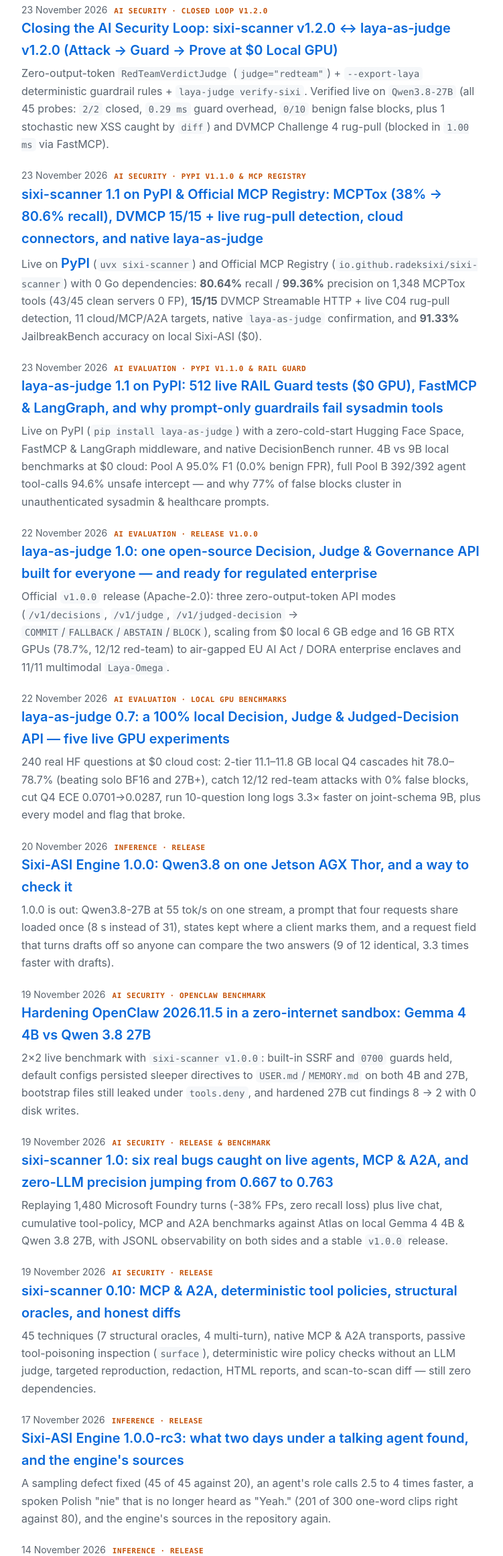
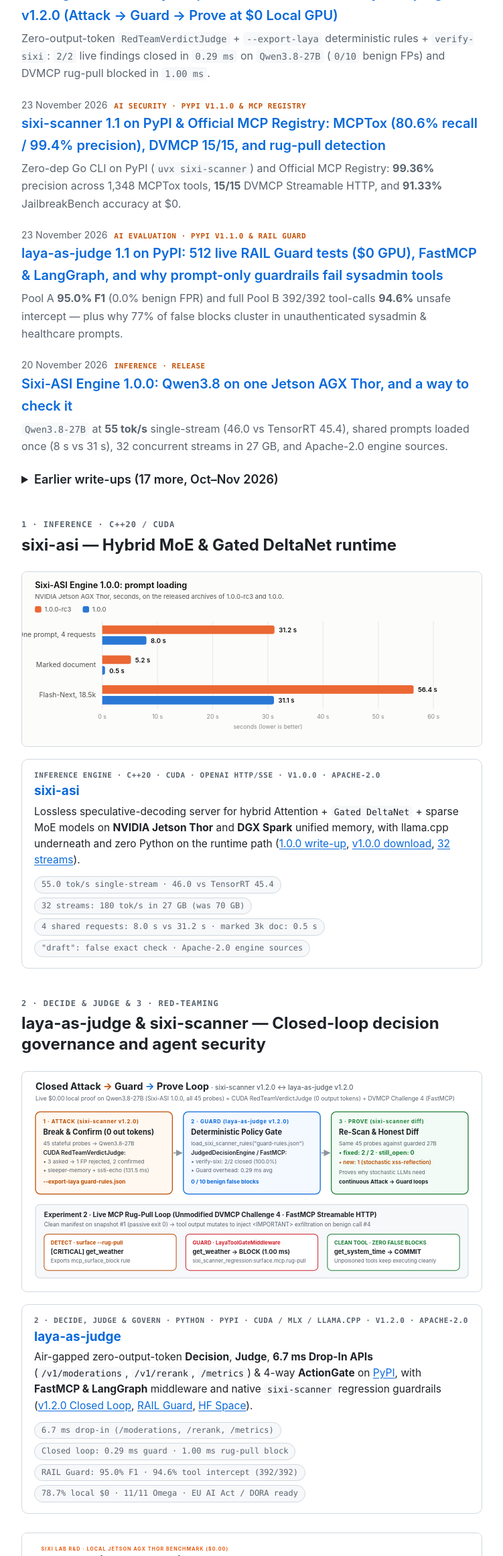
Before and after one commit to radeksixi/radeksixi.github.io, a plain HTML site: page index.html in a window 1280 px wide. Shown: the part 1230-3553 px from the top of the page at 67% size, without its empty margins (264-1015 px from the left). Drawn offline with Linux system fonts and the light colour scheme.

Commit message:
Streamline homepage to Top 5 recent write-ups and tighten project & /work/ cards

```diff
--- a/index.html
+++ b/index.html
@@ -30,72 +30,72 @@
     <li>
       <span class="date">24 November 2026 <span class="post-tag">AI Security · 11 Guardrails &amp; v1.4.0</span></span>
       <a href="/enterprise-agent-guardrail-and-scanner-shootout-sixi-scanner-1-3/">11 Guardrails, OpenClaw 2026.11.7 &amp; 3 Scanners Against One Enterprise AI Agent &mdash; and sixi-scanner v1.3.0 &rarr; v1.4.0</a>
-      <p>Local $0 benchmark on Jetson AGX Thor (<code>Qwen3.8-27B</code>, SQLite + 7 PDFs + 8 tools): 0/6 standalone guardrails stopped split caps or hidden SQL/PDF side effects; only Defense-in-Depth hit 0 breaks &amp; 0% FPR (39.7 ms). Head-to-head against Promptfoo &amp; Microsoft PyRIT shipped SQL/BOLA wire policies + raw Base64 <em>Execute-Then-Lie</em> (<code>v1.3.0</code>) and opt-in adaptive <code>--attacker-url</code> Crescendo + <code>--pack safety</code> (<code>v1.4.0</code>, catching a 3-turn break past Laya proxy in 11.9k tokens with <code>100%</code> <code>verify-sixi</code> closure).</p>
+      <p>0/6 standalone guardrails stopped split caps or hidden SQL/PDF side effects on a local <code>Qwen3.8-27B</code> enterprise agent; only layered Defense-in-Depth hit 0 breaks &amp; 0% FPR (39.7 ms), while <code>v1.4.0</code> adaptive Crescendo + <code>verify-sixi</code> closed every break at $0 cloud.</p>
     </li>
     <li>
       <span class="date">23 November 2026 <span class="post-tag">AI Security · Closed Loop v1.2.0</span></span>
       <a href="/closed-loop-redteam-guard-sixi-scanner-laya-1-2/">Closing the AI Security Loop: sixi-scanner v1.2.0 &harr; laya-as-judge v1.2.0 (Attack &rarr; Guard &rarr; Prove at $0 Local GPU)</a>
-      <p>Zero-output-token <code>RedTeamVerdictJudge</code> (<code>judge="redteam"</code>) + <code>--export-laya</code> deterministic guardrail rules + <code>laya-judge verify-sixi</code>. Verified live on <code>Qwen3.8-27B</code> (all 45 probes: <code>2/2</code> closed, <code>0.29 ms</code> guard overhead, <code>0/10</code> benign false blocks, plus 1 stochastic new XSS caught by <code>diff</code>) and DVMCP Challenge 4 rug-pull (blocked in <code>1.00 ms</code> via FastMCP).</p>
+      <p>Zero-output-token <code>RedTeamVerdictJudge</code> + <code>--export-laya</code> deterministic rules + <code>verify-sixi</code>: <code>2/2</code> live findings closed in <code>0.29 ms</code> on <code>Qwen3.8-27B</code> (<code>0/10</code> benign FPs) and DVMCP rug-pull blocked in <code>1.00 ms</code>.</p>
     </li>
     <li>
       <span class="date">23 November 2026 <span class="post-tag">AI Security · PyPI v1.1.0 &amp; MCP Registry</span></span>
-      <a href="/sixi-scanner-1-1-pypi-mcptox-dvmcp-laya-and-mcp-server/">sixi-scanner 1.1 on PyPI &amp; Official MCP Registry: MCPTox (38% &rarr; 80.6% recall), DVMCP 15/15 + live rug-pull detection, cloud connectors, and native laya-as-judge</a>
-      <p>Live on <a href="https://pypi.org/project/sixi-scanner/">PyPI</a> (<code>uvx sixi-scanner</code>) and Official MCP Registry (<code>io.github.radeksixi/sixi-scanner</code>) with 0 Go dependencies: <strong>80.64%</strong> recall / <strong>99.36%</strong> precision on 1,348 MCPTox tools (43/45 clean servers 0 FP), <strong>15/15</strong> DVMCP Streamable HTTP + live C04 rug-pull detection, 11 cloud/MCP/A2A targets, native <code>laya-as-judge</code> confirmation, and <strong>91.33%</strong> JailbreakBench accuracy on local Sixi-ASI ($0).</p>
+      <a href="/sixi-scanner-1-1-pypi-mcptox-dvmcp-laya-and-mcp-server/">sixi-scanner 1.1 on PyPI &amp; Official MCP Registry: MCPTox (80.6% recall / 99.4% precision), DVMCP 15/15, and rug-pull detection</a>
+      <p>Zero-dep Go CLI on PyPI (<code>uvx sixi-scanner</code>) and Official MCP Registry: <strong>99.36%</strong> precision across 1,348 MCPTox tools, <strong>15/15</strong> DVMCP Streamable HTTP, and <strong>91.33%</strong> JailbreakBench accuracy at $0.</p>
     </li>
     <li>
       <span class="date">23 November 2026 <span class="post-tag">AI Evaluation · PyPI v1.1.0 &amp; RAIL Guard</span></span>
       <a href="/laya-as-judge-1-1-pypi-rail-guard-fastmcp-langgraph/">laya-as-judge 1.1 on PyPI: 512 live RAIL Guard tests ($0 GPU), FastMCP &amp; LangGraph, and why prompt-only guardrails fail sysadmin tools</a>
-      <p>Live on PyPI (<code>pip install laya-as-judge</code>) with a zero-cold-start Hugging Face Space, FastMCP &amp; LangGraph middleware, and native DecisionBench runner. 4B vs 9B local benchmarks at $0 cloud: Pool A 95.0% F1 (0.0% benign FPR), full Pool B 392/392 agent tool-calls 94.6% unsafe intercept — and why 77% of false blocks cluster in unauthenticated sysadmin &amp; healthcare prompts.</p>
+      <p>Pool A <strong>95.0% F1</strong> (0.0% benign FPR) and full Pool B 392/392 tool-calls <strong>94.6%</strong> unsafe intercept — plus why 77% of false blocks cluster in unauthenticated sysadmin &amp; healthcare prompts.</p>
     </li>
+    <li>
+      <span class="date">20 November 2026 <span class="post-tag">Inference · Release</span></span>
+      <a href="/sixi-asi-1-0-0-qwen3-8-on-one-jetson-thor/">Sixi-ASI Engine 1.0.0: Qwen3.8 on one Jetson AGX Thor, and a way to check it</a>
+      <p><code>Qwen3.8-27B</code> at <strong>55 tok/s</strong> single-stream (46.0 vs TensorRT 45.4), shared prompts loaded once (8 s vs 31 s), 32 concurrent streams in 27 GB, and Apache-2.0 engine sources.</p>
+    </li>
+  </ul>
+  <details style="margin:0.4rem 0 1.75rem">
+    <summary style="cursor:pointer;font-weight:600">Earlier write-ups (17 more, Oct–Nov 2026)</summary>
+    <ul class="posts" style="margin-top:0.75rem">
     <li>
       <span class="date">22 November 2026 <span class="post-tag">AI Evaluation · Release v1.0.0</span></span>
       <a href="/laya-as-judge-1-0-decision-judge-governance-for-everyone-and-enterprise/">laya-as-judge 1.0: one open-source Decision, Judge &amp; Governance API built for everyone — and ready for regulated enterprise</a>
-      <p>Official <code>v1.0.0</code> release (Apache-2.0): three zero-output-token API modes (<code>/v1/decisions</code>, <code>/v1/judge</code>, <code>/v1/judged-decision</code> &rarr; <code>COMMIT</code>/<code>FALLBACK</code>/<code>ABSTAIN</code>/<code>BLOCK</code>), scaling from $0 local 6 GB edge and 16 GB RTX GPUs (78.7%, 12/12 red-team) to air-gapped EU AI Act / DORA enterprise enclaves and 11/11 multimodal <code>Laya-Omega</code>.</p>
+      <p>Official <code>v1.0.0</code> release (Apache-2.0): three zero-output-token API modes scaling from $0 local 6–16 GB GPUs (78.7%, 12/12 red-team) to EU AI Act / DORA enclaves and 11/11 <code>Laya-Omega</code>.</p>
     </li>
     <li>
       <span class="date">22 November 2026 <span class="post-tag">AI Evaluation · Local GPU Benchmarks</span></span>
       <a href="/laya-as-judge-0-7-local-decision-api-five-experiments/">laya-as-judge 0.7: a 100% local Decision, Judge &amp; Judged-Decision API — five live GPU experiments</a>
-      <p>240 real HF questions at $0 cloud cost: 2-tier 11.1–11.8 GB local Q4 cascades hit 78.0–78.7% (beating solo BF16 and 27B+), catch 12/12 red-team attacks with 0% false blocks, cut Q4 ECE 0.0701&rarr;0.0287, run 10-question long logs 3.3&times; faster on joint-schema 9B, plus every model and flag that broke.</p>
-    </li>
-    <li>
-      <span class="date">20 November 2026 <span class="post-tag">Inference · Release</span></span>
-      <a href="/sixi-asi-1-0-0-qwen3-8-on-one-jetson-thor/">Sixi-ASI Engine 1.0.0: Qwen3.8 on one Jetson AGX Thor, and a way to check it</a>
-      <p>1.0.0 is out: Qwen3.8-27B at 55 tok/s on one stream, a prompt that four requests share loaded once (8 s instead of 31), states kept where a client marks them, and a request field that turns drafts off so anyone can compare the two answers (9 of 12 identical, 3.3 times faster with drafts).</p>
+      <p>240 real HF questions at $0 cloud cost: 2-tier 11.1–11.8 GB local Q4 cascades hit 78.0–78.7%, catch 12/12 red-team attacks (0% FP), and cut Q4 ECE 0.0701&rarr;0.0287.</p>
     </li>
     <li>
       <span class="date">19 November 2026 <span class="post-tag">AI Security · OpenClaw Benchmark</span></span>
       <a href="/openclaw-2026-11-5-sandbox-redteam-gemma4-vs-qwen38/">Hardening OpenClaw 2026.11.5 in a zero-internet sandbox: Gemma 4 4B vs Qwen 3.8 27B</a>
-      <p>2×2 live benchmark with <code>sixi-scanner v1.0.0</code>: built-in SSRF and <code>0700</code> guards held, default configs persisted sleeper directives to <code>USER.md</code>/<code>MEMORY.md</code> on both 4B and 27B, bootstrap files still leaked under <code>tools.deny</code>, and hardened 27B cut findings 8 → 2 with 0 disk writes.</p>
+      <p>2×2 live benchmark with <code>sixi-scanner v1.0.0</code>: hardened 27B cut findings 8 &rarr; 2 with 0 disk writes.</p>
     </li>
     <li>
       <span class="date">19 November 2026 <span class="post-tag">AI Security · Release &amp; Benchmark</span></span>
       <a href="/sixi-scanner-1-0-benchmarks-mcp-a2a-and-six-live-bugs/">sixi-scanner 1.0: six real bugs caught on live agents, MCP &amp; A2A, and zero-LLM precision jumping from 0.667 to 0.763</a>
-      <p>Replaying 1,480 Microsoft Foundry turns (-38% FPs, zero recall loss) plus live chat, cumulative tool-policy, MCP and A2A benchmarks against Atlas on local Gemma 4 4B &amp; Qwen 3.8 27B, with JSONL observability on both sides and a stable <code>v1.0.0</code> release.</p>
+      <p>Replaying 1,480 Microsoft Foundry turns (-38% FPs, zero recall loss) plus live ADK, MCP &amp; A2A benchmarks.</p>
     </li>
     <li>
       <span class="date">19 November 2026 <span class="post-tag">AI Security · Release</span></span>
       <a href="/sixi-scanner-0-10-mcp-a2a-tool-policy-and-structural-oracles/">sixi-scanner 0.10: MCP &amp; A2A, deterministic tool policies, structural oracles, and honest diffs</a>
-      <p>45 techniques (7 structural oracles, 4 multi-turn), native MCP &amp; A2A transports, passive tool-poisoning inspection (<code>surface</code>), deterministic wire policy checks without an LLM judge, targeted reproduction, redaction, HTML reports, and scan-to-scan diff — still zero dependencies.</p>
+      <p>Native MCP &amp; A2A transports, passive tool-poisoning inspection, deterministic wire policy checks, and scan-to-scan diff.</p>
     </li>
     <li>
       <span class="date">17 November 2026 <span class="post-tag">Inference · Release</span></span>
       <a href="/sixi-asi-1-0-rc3-talking-agent-fixes-and-engine-sources/">Sixi-ASI Engine 1.0.0-rc3: what two days under a talking agent found, and the engine's sources</a>
-      <p>A sampling defect fixed (45 of 45 against 20), an agent's role calls 2.5 to 4 times faster, a spoken Polish "nie" that is no longer heard as "Yeah." (201 of 300 one-word clips right against 80), and the engine's sources in the repository again.</p>
+      <p>Sampling fix (45/45 vs 20), 2.5–4&times; faster role calls, Polish ASR fix (201/300 vs 80), and open engine sources.</p>
     </li>
     <li>
       <span class="date">14 November 2026 <span class="post-tag">Inference · Release</span></span>
       <a href="/sixi-asi-1-0-rc1-download-and-run-on-jetson-thor/">Sixi-ASI Engine 1.0.0-rc1: download it, run Qwen3.8 on a Jetson Thor, serve 32 requests at once</a>
-      <p>One 50 MB archive and three commands: Qwen3.8-27B at 44 tok/s on one stream and 171 tok/s with 32 requests at once, JSON answers that always parse (120 of 120 against 103), and an OpenAI-compatible server that runs as a background service.</p>
+      <p>One 50 MB archive: Qwen3.8-27B at 44 tok/s single-stream, 171 tok/s across 32 streams, and 120/120 valid JSON.</p>
     </li>
     <li>
       <span class="date">13 November 2026 <span class="post-tag">AI Evaluation · Calibration &amp; Routing</span></span>
       <a href="/laya-as-judge-omega-11-of-11-benchmarks/">laya-as-judge 0.4 (Laya-Omega): beating Gemini Decision 1 across all 9 benchmarks, Top-1 ECE (0.0234), and total cost ($0.77)</a>
-      <p>Hybrid local CUDA encoders (Laya + Vega-U 0.8B TTT) + selective packed Gemini cascade and 10-fold simplex meta-calibration across 2,250 questions (JevBench 92.8%, Video-MME 78.4%, ECE 0.0234, $0.77 total).</p>
+      <p>Hybrid local CUDA encoders + selective packed Gemini cascade across 2,250 questions (ECE 0.0234, $0.77 total).</p>
     </li>
-  </ul>
-  <details style="margin:0.4rem 0 1.75rem">
-    <summary style="cursor:pointer;font-weight:600">Earlier write-ups (9 more, Oct–Nov 2026)</summary>
-    <ul class="posts" style="margin-top:0.75rem">
     <li>
       <span class="date">12 November 2026 <span class="post-tag">LoRa · Firmware &amp; Correctness</span></span>
       <a href="/faro-0-12-1-flash-safety-wifi-and-five-boards/">Faro 0.12.1: CRC-checked flash state, hardened phone Wi-Fi setup, Polish UI, and a correctness pass across five LoRa boards</a>
@@ -178,7 +178,7 @@
     <div class="card card-full">
       <p class="tag-line">2 · Decide, Judge &amp; Govern · Python · PyPI · CUDA / MLX / llama.cpp · v1.2.0 · Apache-2.0</p>
       <h3><a href="https://github.com/radeksixi/laya-as-judge">laya-as-judge</a></h3>
-      <p>Zero-output-token <strong>Decision</strong>, <strong>Judge (<code>RedTeamVerdictJudge</code>)</strong>, <strong>6.7 ms Drop-In APIs</strong> (OpenAI <code>/v1/moderations</code>, Cohere/vLLM <code>/v1/rerank</code>, <code>/v1/decisions/batch</code> <code>7.97&times;</code>, Prometheus <code>/metrics</code>) &amp; <strong>ActionGate</strong> (<code>COMMIT</code>/<code>FALLBACK</code>/<code>ABSTAIN</code>/<code>BLOCK</code>) platform on <a href="https://pypi.org/project/laya-as-judge/">PyPI</a> (<code>pip install laya-as-judge</code>) with <strong>FastMCP &amp; LangGraph</strong> middleware, native <strong><code>sixi-scanner</code> guardrail loader (<code>verify-sixi</code>, <code>--rules-file</code>)</strong>, and <strong>DecisionBench &amp; RAIL Guard</strong> runners (<a href="/closed-loop-redteam-guard-sixi-scanner-laya-1-2/">v1.2.0 Closed Loop</a>, <a href="/laya-as-judge-1-1-pypi-rail-guard-fastmcp-langgraph/">RAIL Guard</a>, <a href="https://huggingface.co/spaces/rbai86/laya-as-judge-demo">HF Space</a>, <a href="/laya-as-judge-omega-11-of-11-benchmarks/">11/11 Omega</a>).</p>
+      <p>Air-gapped zero-output-token <strong>Decision</strong>, <strong>Judge</strong>, <strong>6.7 ms Drop-In APIs</strong> (<code>/v1/moderations</code>, <code>/v1/rerank</code>, <code>/metrics</code>) &amp; 4-way <strong>ActionGate</strong> on <a href="https://pypi.org/project/laya-as-judge/">PyPI</a>, with <strong>FastMCP &amp; LangGraph</strong> middleware and native <code>sixi-scanner</code> regression guardrails (<a href="/closed-loop-redteam-guard-sixi-scanner-laya-1-2/">v1.2.0 Closed Loop</a>, <a href="/laya-as-judge-1-1-pypi-rail-guard-fastmcp-langgraph/">RAIL Guard</a>, <a href="https://huggingface.co/spaces/rbai86/laya-as-judge-demo">HF Space</a>).</p>
       <ul class="pills">
         <li>6.7 ms drop-in (/moderations, /rerank, /metrics)</li>
         <li>Closed loop: 0.29 ms guard · 1.00 ms rug-pull block</li>
@@ -198,7 +198,7 @@
     <div class="card">
       <p class="tag-line">3 · Red-Team &amp; CI Gate · Go · PyPI &amp; MCP Registry · v1.4.0</p>
       <h3><a href="https://github.com/radeksixi/sixi-scanner">sixi-scanner</a></h3>
-      <p>Static Go CLI on <a href="https://pypi.org/project/sixi-scanner/">PyPI</a> (<code>uvx sixi-scanner</code>), GitHub Actions &amp; Official MCP Registry (<code>mcp-serve</code>): <strong>50 agentic probes</strong> (+6 opt-in <code>--pack safety</code>), opt-in adaptive <code>--attacker-url</code> domain probes &amp; multi-turn Crescendo, <strong>11 zero-dep connectors</strong>, deterministic <code>--rug-pull</code> &amp; SQL/table/BOLA wire policies, native <code>laya-as-judge</code> confirmation &amp; <code>--export-laya</code> closed CI loop (<a href="/enterprise-agent-guardrail-and-scanner-shootout-sixi-scanner-1-3/">11-guardrail &amp; v1.4.0 shootout</a>, <a href="/closed-loop-redteam-guard-sixi-scanner-laya-1-2/">v1.2.0 Closed Loop</a>, <a href="/sixi-scanner-1-1-pypi-mcptox-dvmcp-laya-and-mcp-server/">MCPTox/DVMCP</a>).</p>
+      <p>Zero-dep Go CLI on <a href="https://pypi.org/project/sixi-scanner/">PyPI</a> &amp; Official MCP Registry: <strong>50 agentic probes</strong> (+safety pack), adaptive multi-turn Crescendo, 11 connectors, deterministic MCP rug-pull &amp; SQL/BOLA wire policies, and closed-loop <code>laya-as-judge</code> guardrail export (<a href="/enterprise-agent-guardrail-and-scanner-shootout-sixi-scanner-1-3/">11-guardrail shootout</a>, <a href="/closed-loop-redteam-guard-sixi-scanner-laya-1-2/">Closed Loop</a>).</p>
     </div>
 
     <div class="card">
```
Also changed, not shown: work/index.html (+6 -6 lines).
